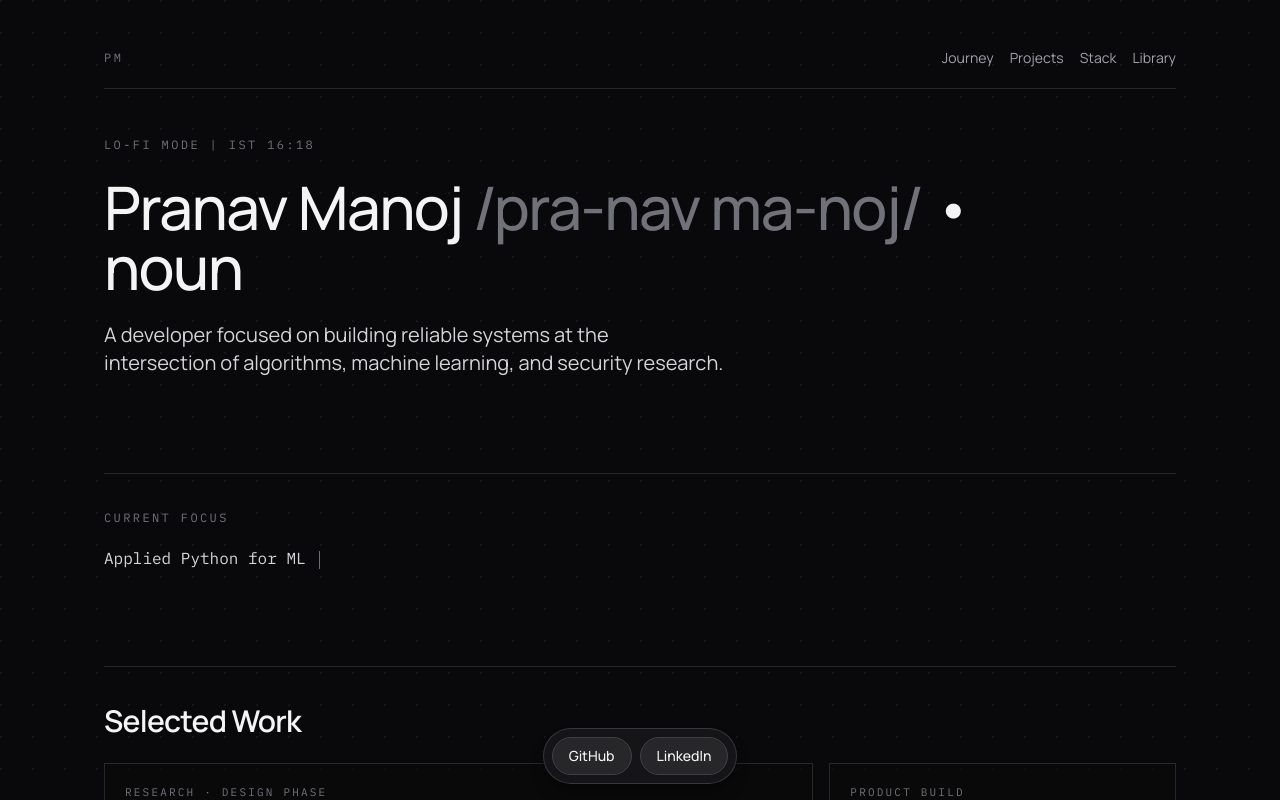
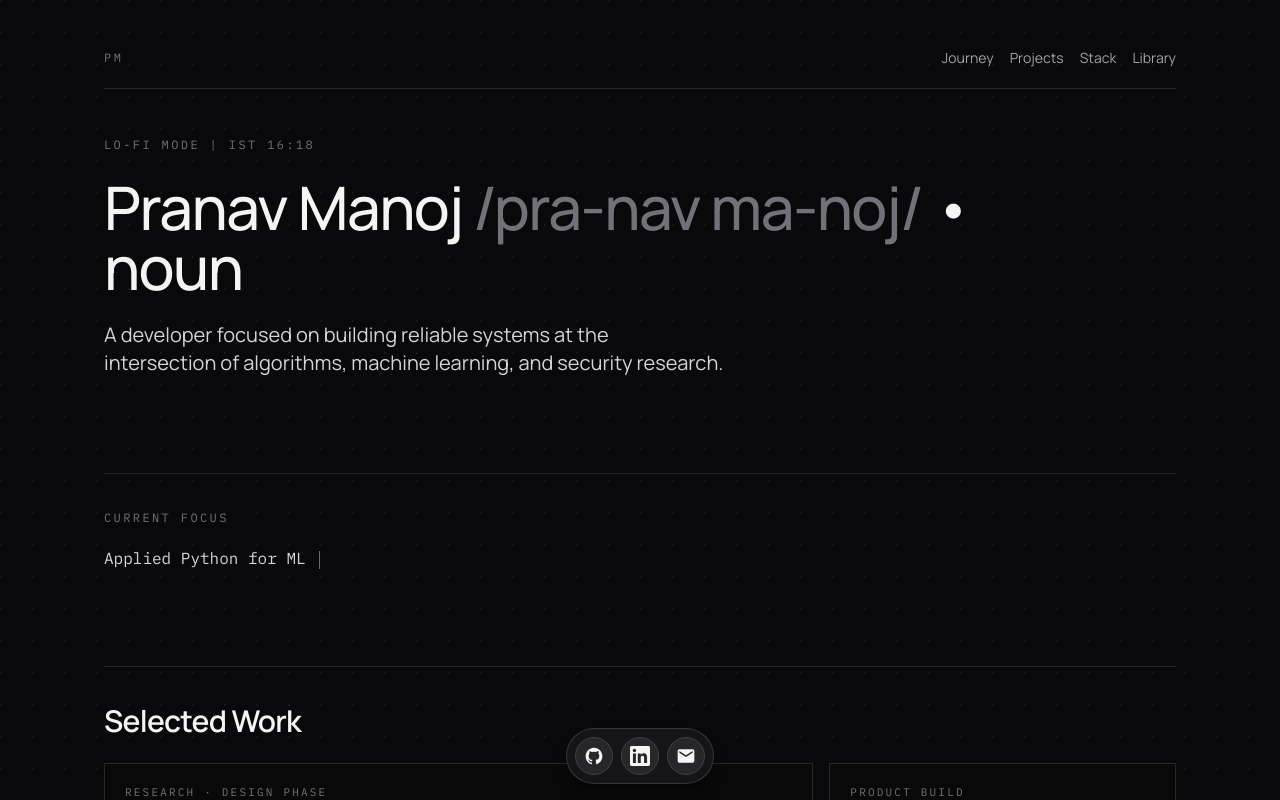
Before and after one commit to PranavManoj01/Pranav-s-Portfolio, a Next.js app: page / in a window 1280 px wide. Shown: the top 800 px of the page. Built offline with nearby package versions, Linux system fonts and the light colour scheme.

Commit message:
Changed the logos of the Floating panel

```diff
--- a/components/SocialDock.tsx
+++ b/components/SocialDock.tsx
@@ -1,11 +1,58 @@
+type IconProps = {
+  className?: string;
+};
+
+function GitHubIcon({ className }: IconProps) {
+  return (
+    <svg viewBox="0 0 24 24" aria-hidden="true" className={className}>
+      <path
+        fill="currentColor"
+        d="M12 2C6.477 2 2 6.589 2 12.25c0 4.527 2.865 8.369 6.839 9.724.5.096.683-.224.683-.496 0-.244-.008-.89-.013-1.748-2.782.62-3.37-1.39-3.37-1.39-.454-1.18-1.11-1.495-1.11-1.495-.908-.636.069-.623.069-.623 1.004.073 1.532 1.057 1.532 1.057.893 1.562 2.341 1.11 2.91.849.091-.665.35-1.11.636-1.365-2.222-.261-4.556-1.14-4.556-5.073 0-1.121.389-2.037 1.028-2.755-.103-.262-.446-1.315.097-2.74 0 0 .838-.275 2.745 1.053A9.343 9.343 0 0 1 12 6.824a9.34 9.34 0 0 1 2.5.349c1.906-1.328 2.743-1.053 2.743-1.053.544 1.425.201 2.478.099 2.74.64.718 1.026 1.634 1.026 2.755 0 3.943-2.338 4.809-4.567 5.065.359.319.679.948.679 1.911 0 1.379-.012 2.49-.012 2.83 0 .274.18.597.688.495C19.138 20.616 22 16.775 22 12.25 22 6.589 17.523 2 12 2Z"
+      />
+    </svg>
+  );
+}
+
+function LinkedInIcon({ className }: IconProps) {
+  return (
+    <svg viewBox="0 0 24 24" aria-hidden="true" className={className}>
+      <path
+        fill="currentColor"
+        d="M20.447 20.452h-3.554v-5.569c0-1.328-.026-3.036-1.85-3.036-1.852 0-2.134 1.446-2.134 2.939v5.666H9.356V9h3.414v1.561h.049c.476-.9 1.637-1.85 3.37-1.85 3.605 0 4.27 2.373 4.27 5.458v6.283ZM5.337 7.433a2.062 2.062 0 1 1 .001-4.125 2.062 2.062 0 0 1 0 4.125ZM7.119 20.452H3.554V9h3.565v11.452ZM22.225 0H1.771C.792 0 0 .774 0 1.729v20.542C0 23.227.792 24 1.771 24h20.451C23.2 24 24 23.227 24 22.271V1.729C24 .774 23.2 0 22.222 0h.003Z"
+      />
+    </svg>
+  );
+}
+
+function EmailIcon({ className }: IconProps) {
+  return (
+    <svg viewBox="0 0 24 24" aria-hidden="true" className={className}>
+      <path
+        fill="currentColor"
+        d="M20 4H4a2 2 0 0 0-2 2v12a2 2 0 0 0 2 2h16a2 2 0 0 0 2-2V6a2 2 0 0 0-2-2Zm0 4.236-8 5-8-5V6l8 5 8-5v2.236Z"
+      />
+    </svg>
+  );
+}
+
 const links = [
   {
     label: "GitHub",
     href: "https://github.com/PranavManoj01",
+    icon: GitHubIcon,
+    external: true,
   },
   {
     label: "LinkedIn",
     href: "https://www.linkedin.com/in/pranav-punchadath-29ab4a317/",
+    icon: LinkedInIcon,
+    external: true,
+  },
+  {
+    label: "Email",
+    href: "mailto:your.email@example.com",
+    icon: EmailIcon,
+    external: false,
   },
 ];
 
@@ -20,11 +67,12 @@ export function SocialDock() {
           <a
             key={link.label}
             href={link.href}
-            target="_blank"
-            rel="noreferrer noopener"
-            className="rounded-full border border-zinc-700 bg-zinc-800 px-4 py-2 text-sm font-medium text-zinc-100 transition hover:border-zinc-500 hover:bg-zinc-700"
+            target={link.external ? "_blank" : undefined}
+            rel={link.external ? "noreferrer noopener" : undefined}
+            aria-label={link.label}
+            className="rounded-full border border-zinc-700 bg-zinc-800 p-2 text-zinc-100 transition hover:border-zinc-500 hover:bg-zinc-700"
           >
-            {link.label}
+            <link.icon className="h-5 w-5" />
           </a>
         ))}
       </nav>
```
